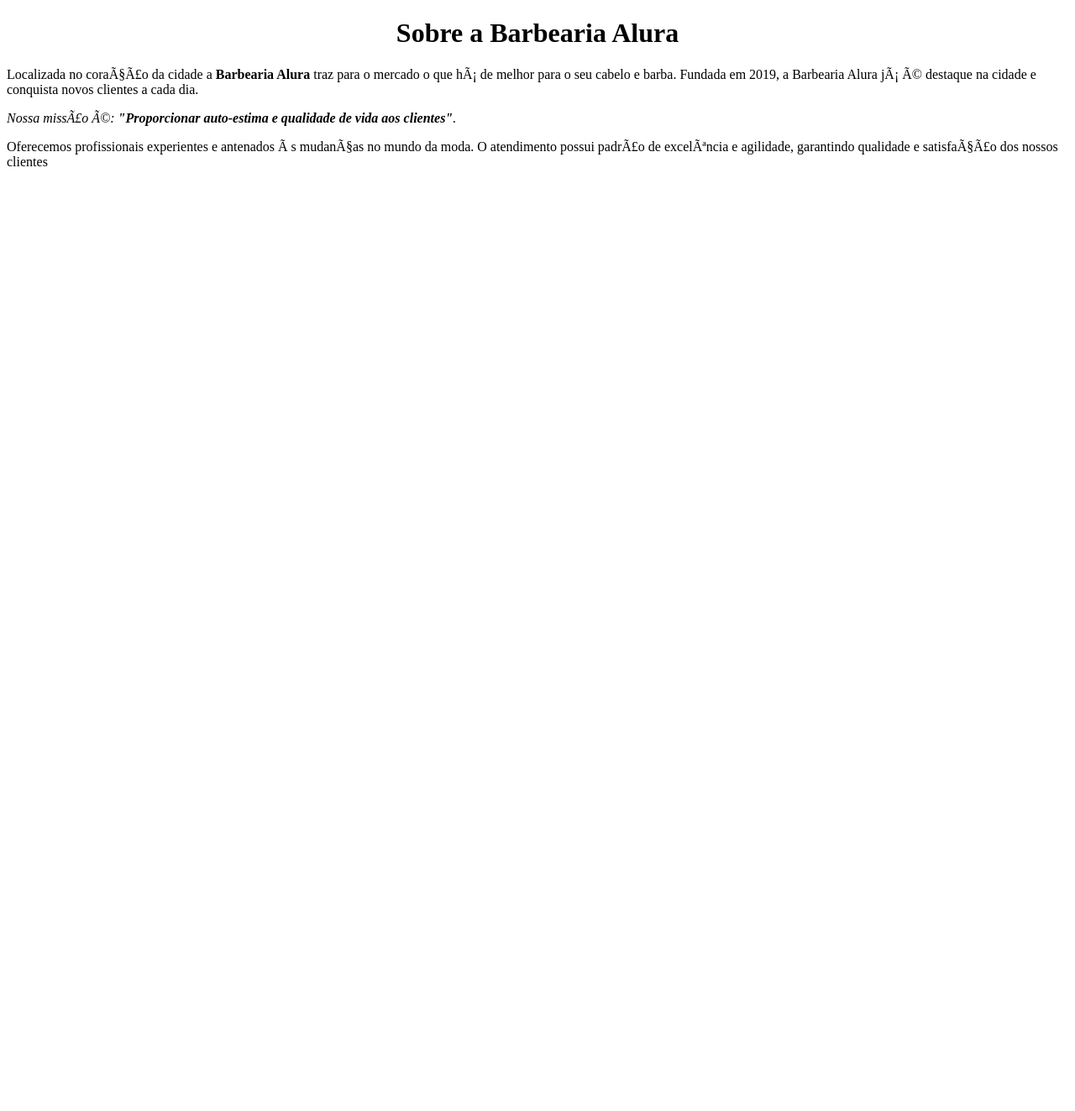
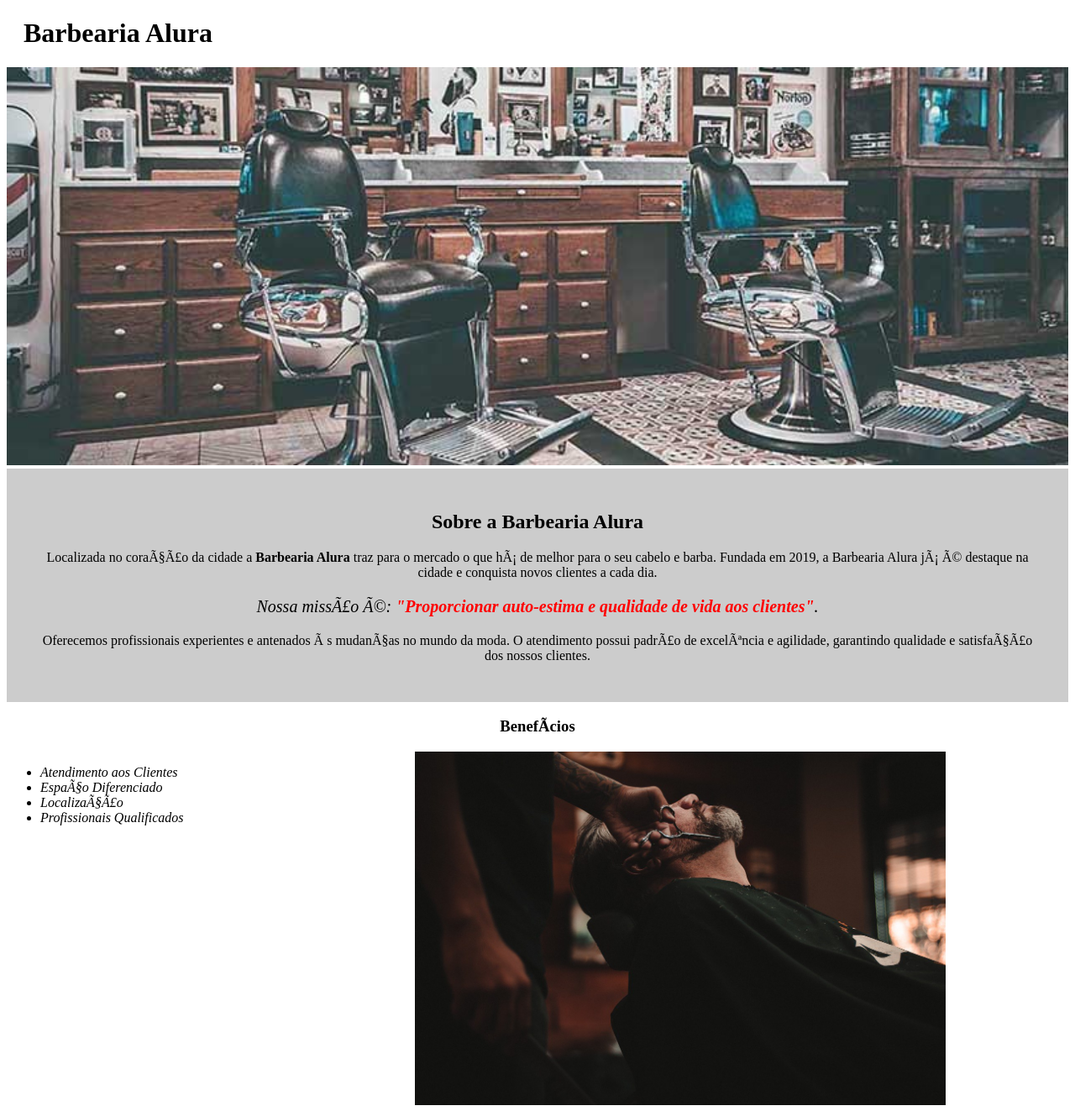
Before and after one commit to BeatrizzCamargo/Projeto-Barbearia, a plain HTML site: page index.html in a window 1280 px wide. Shown: the whole page at 84% size. Before the commit the page ends 800 px from the top, so only its background shows below. Drawn offline with Linux system fonts and the light colour scheme.

Commit message:
Add files via upload

```diff
--- a/index.html
+++ b/index.html
@@ -1,17 +1,37 @@
 <!DOCTYPE html>
-<html lang="pt-br">
-    <head>
-        <meta charset-"UTT-8">
-        <title>Barbearia Alura</title>
-    </head>
+<html lang"PT-BR">
+	<head>
+		<meta charset=”UTF8”>
+		<title>Barbearia Alura</title>
+		<link rel="stylesheet" href="style.css">
+	</head>
+	<body>
+		<header>
+			<h1 class="titulo-principal">Barbearia Alura</h1>
+		</header>
+		<img id=banner class="banner" src="banner.jpg">
+		<div class="principal">
+			<h2 class="titulo-centralizado">Sobre a Barbearia Alura</h2>
 
-    <body>
-        <h1 style="text-align: center">Sobre a Barbearia Alura</h1>
+			<p>Localizada no coração da cidade a <strong>Barbearia Alura</strong> traz para o mercado o que há de melhor para o seu cabelo e barba. Fundada em 2019, a Barbearia Alura já é destaque na cidade e conquista novos clientes a cada dia.</p>
 
-        <p>Localizada no coração da cidade a <strong>Barbearia Alura</strong> traz para o mercado o que há de melhor para o seu cabelo e barba. Fundada em 2019, a Barbearia Alura já é destaque na cidade e conquista novos clientes a cada dia.</p>
+			<p id="missao"><em>Nossa missão é: <strong>"Proporcionar auto-estima e qualidade de vida aos clientes"</strong>.</em></p>
 
-        <p style-"font-size: 20px"><em>Nossa missão é: <strong>"Proporcionar auto-estima e qualidade de vida aos clientes"</strong>.</em></p>
+			<p>Oferecemos profissionais experientes e antenados às mudanças no mundo da moda. O atendimento possui padrão de excelência e agilidade, garantindo qualidade e satisfação dos nossos clientes.</p>
+		</div>
 
-        <p>Oferecemos profissionais experientes e antenados às mudanças no mundo da moda. O atendimento possui padrão de excelência e agilidade, garantindo qualidade e satisfação dos nossos clientes</p>
-    </body>
+		<div class="benefícios">
+			<h3 class="titulo-centralizado">Benefícios</h3>
+
+			<ul>
+				<li class="itens">Atendimento aos Clientes</li>
+				<li class="itens">Espaço Diferenciado</li>
+				<li class="itens">Localização</li>
+				<li class="itens">Profissionais Qualificados</li>
+			</ul>
+
+			<img src="beneficios.jpg" class="imagembeneficios">
+		</div>
+
+	</body>
 </html>
--- /dev/null
+++ b/produtos.css
@@ -0,0 +1,91 @@
+header {
+	background: #BBBBBB;
+	padding: 20px 0;
+}
+
+.caixa {
+	position: relative;
+	width: 940px;
+	margin: 0 auto;
+}
+
+nav {
+	position: absolute;
+	top: 110px;
+	right: 0;
+}
+
+nav li {
+	display: inline;
+	margin: 0 0 0 15px;
+}
+
+nav a {
+	text-transform: uppercase;
+	color: #000000;
+	font-weight: bold;
+	font-size: 22px;
+	text-decoration: none;
+}
+
+nav a:hover {
+	color: #C78C19;
+	text-decoration: underline;
+
+}
+.produtos {
+	width: 940px;
+	margin: 0 auto;
+	padding: 50px 0;
+}
+.produtos li {
+	display: inline-block;
+	text-align: center;
+	width: 30%;
+	vertical-align: top;
+	margin: 0 1.5%;
+	padding: 30px 20px;
+	box-sizing: border-box;
+	border: 2px solid #000000;
+	border-radius: 10px;
+}
+
+.produtos li:hover {
+	border-color: #C78C19;
+
+}
+
+.produtos li:active {
+	border-color: #088C19;
+}
+
+.produtos li:hover h2{
+	font-size: 34px;
+}
+
+.produtos h2 {
+	font-size: 30px;
+	font-weight: bold;
+}
+
+.produto-descricao {
+	font-size: 18px;
+}
+.produto-preco {
+	font-size: 22px;
+	font-weight: bold;
+	margin-top: 10px;
+}
+
+footer {
+	text-align: center;
+	background: url(bg.jpg);
+	padding: 40px 0;
+}
+
+.copyright {
+	color: #FFFFFF;
+	font-size: 13px;
+	margin: 20px 0 0;
+
+}
--- /dev/null
+++ b/reset.css
@@ -0,0 +1,48 @@
+/* http://meyerweb.com/eric/tools/css/reset/
+   v2.0 | 20110126
+   License: none (public domain)
+*/
+
+html, body, div, span, applet, object, iframe,
+h1, h2, h3, h4, h5, h6, p, blockquote, pre,
+a, abbr, acronym, address, big, cite, code,
+del, dfn, em, img, ins, kbd, q, s, samp,
+small, strike, strong, sub, sup, tt, var,
+b, u, i, center,
+dl, dt, dd, ol, ul, li,
+fieldset, form, label, legend,
+table, caption, tbody, tfoot, thead, tr, th, td,
+article, aside, canvas, details, embed,
+figure, figcaption, footer, header, hgroup,
+menu, nav, output, ruby, section, summary,
+time, mark, audio, video {
+	margin: 0;
+	padding: 0;
+	border: 0;
+	font-size: 100%;
+	font: inherit;
+	vertical-align: baseline;
+}
+/* HTML5 display-role reset for older browsers */
+article, aside, details, figcaption, figure,
+footer, header, hgroup, menu, nav, section {
+	display: block;
+}
+body {
+	line-height: 1;
+}
+ol, ul {
+	list-style: none;
+}
+blockquote, q {
+	quotes: none;
+}
+blockquote:before, blockquote:after,
+q:before, q:after {
+	content: '';
+	content: none;
+}
+table {
+	border-collapse: collapse;
+	border-spacing: 0;
+}
--- a/style.css
+++ b/style.css
@@ -0,0 +1,62 @@
+body {
+
+}
+
+#banner {
+	width: 100%;
+}
+
+.principal {
+	background: #cccccc;
+	padding: 30px;
+
+}
+
+.titulo-principal {
+	padding-left: 20px;
+}
+
+.titulo-centralizado {
+	text-align: center
+
+}
+
+p {
+	text-align: center
+}
+
+#missao {
+	font-size: 20px
+
+}
+
+em strong {
+	color: #FF0000;
+
+}
+
+.itens {
+	font-style: italic;
+
+}
+
+.benefícios {
+	background: #FFFFFF;
+	padding: 20px;
+
+}
+
+h2 {
+	text-align: center
+}
+
+ul {
+	display: inline-block;
+	vertical-align: top;
+	width: 20%;
+	margin-right: 15%;
+}
+
+.imagembeneficios {
+	width: 50%;
+}
```
Also changed, not shown: produtos.html (added, +53 -0 lines), banner.jpg (added), barba.jpg (added), beneficios.jpg (added), bg.jpg (added), cabelo+barba.jpg (added), cabelo.jpg (added), logo-branco.png (added), logo.png (added), 1 other file.
